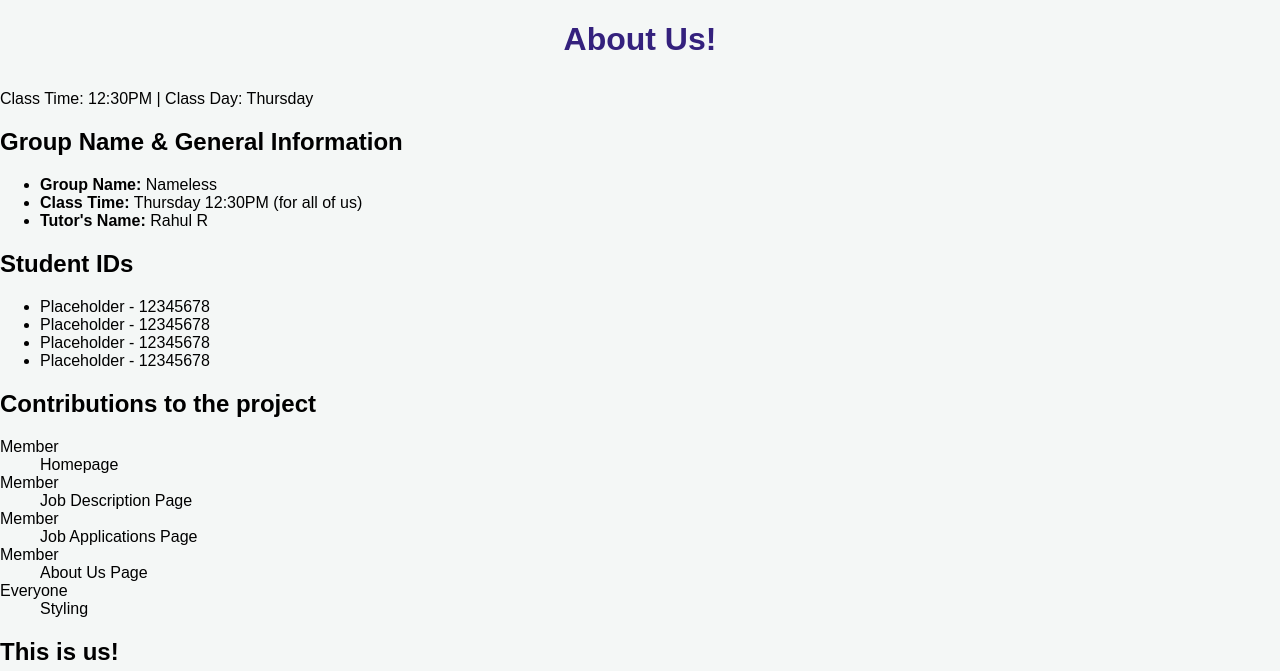
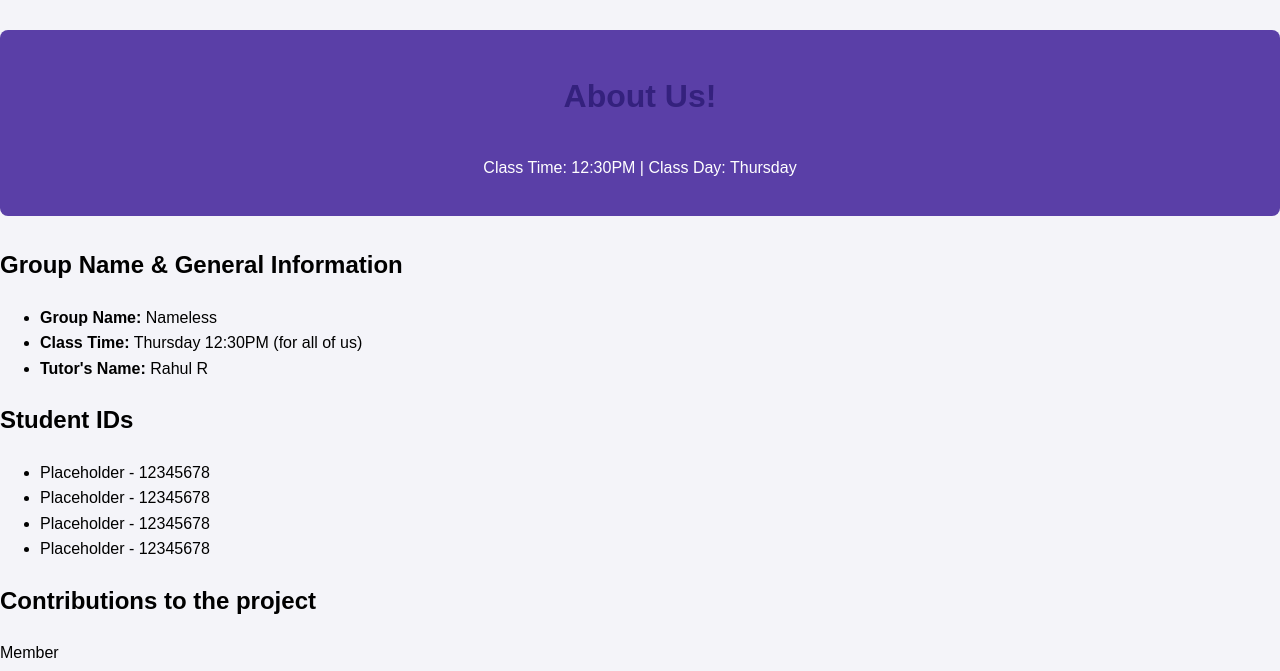
Before and after one commit to Muyheak/Group-Assignment, a PHP site: page /project1/about.html in a window 1280 px wide. Shown: the top 671 px of the page. Run offline with PHP 8.4, Linux system fonts and the light colour scheme.

Commit message:
Styling for About Us

```diff
--- a/styles/style.css
+++ b/styles/style.css
@@ -213,3 +213,24 @@ footer {
   color: white;
   padding: 20px;
 }
+
+/* About Us */
+
+body {
+  font-family: 'Arial', sans-serif;
+  margin: 0;
+  padding: 0;
+  background-color: #f4f4f9;
+  color: black;
+  line-height: 1.6;
+}
+
+/* Header */
+header {
+  text-align: center;
+  margin: 30px 0;
+  padding: 20px;
+  background-color: #5A3FA7;
+  color: white;
+  border-radius: 8px;
+}
```
